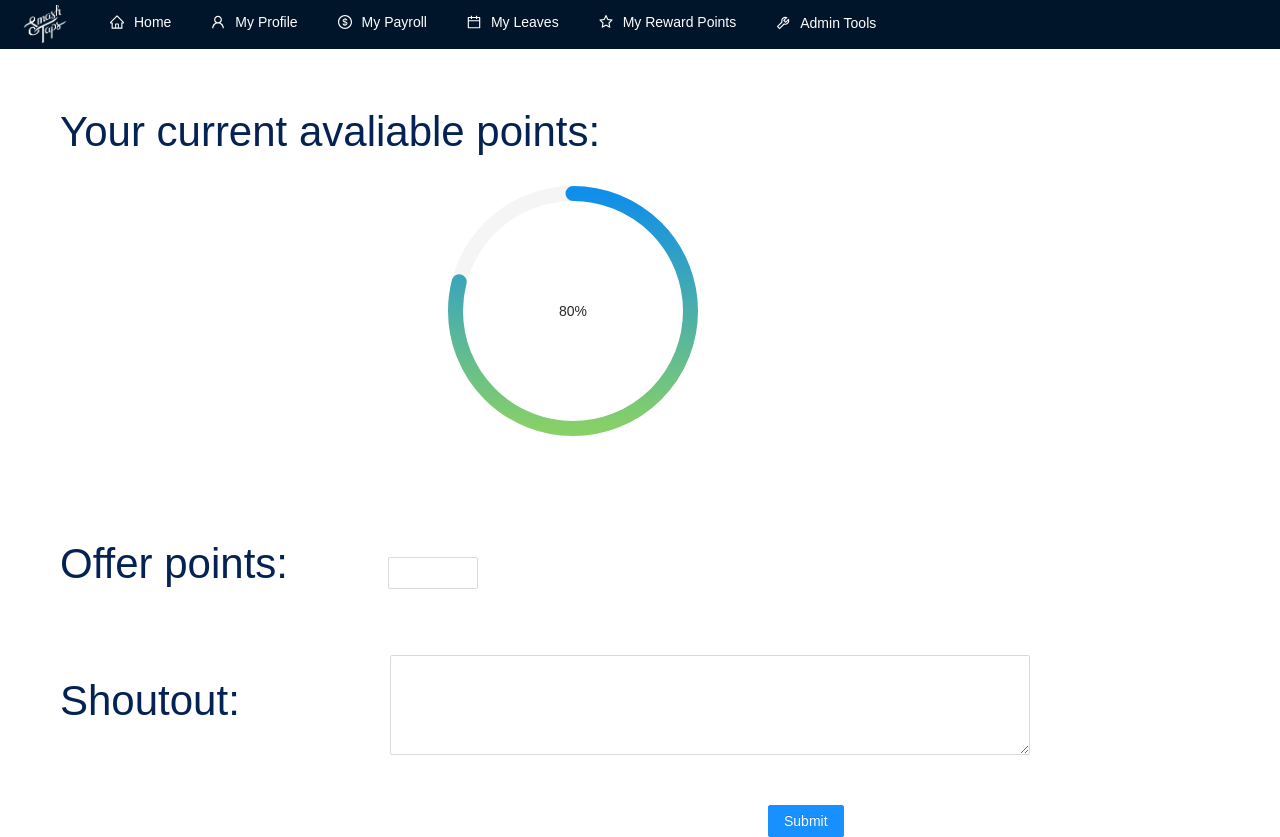
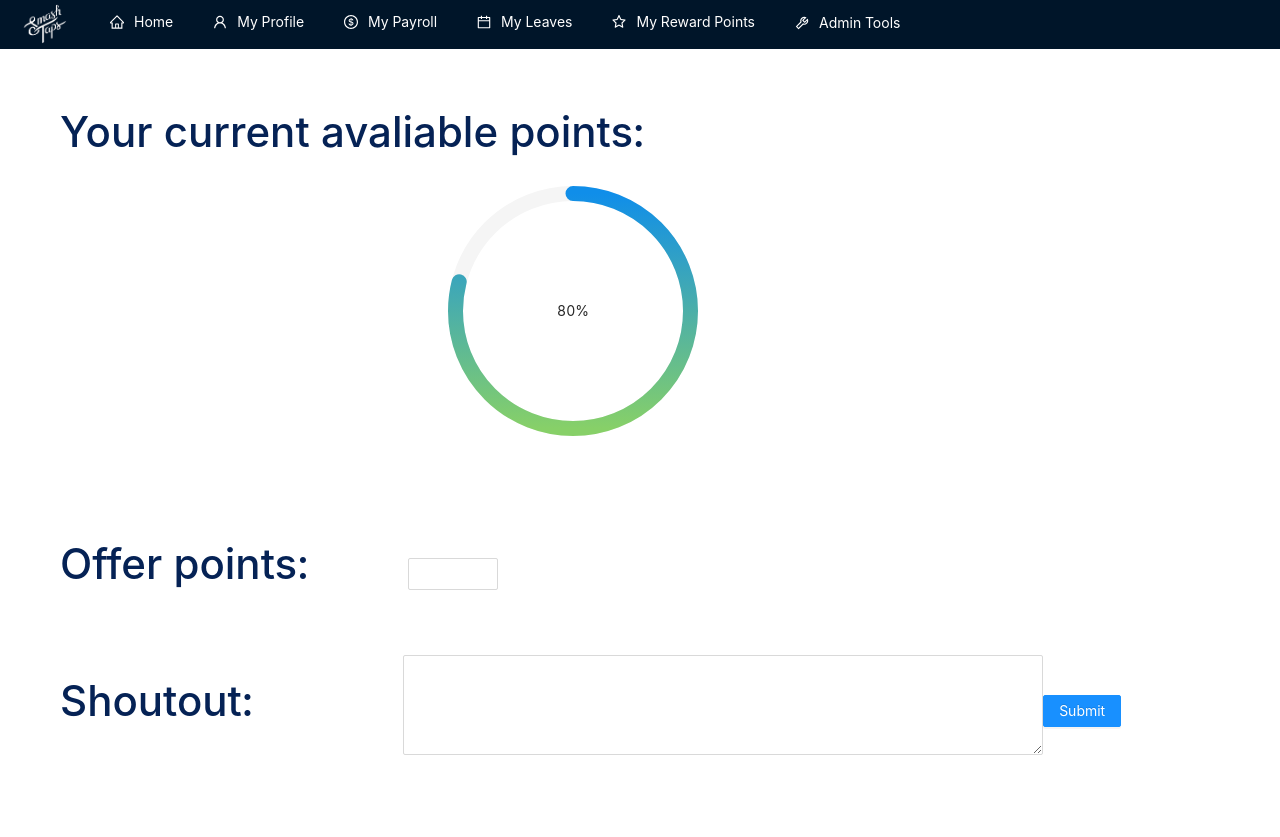
Before and after one commit to Lisa-SmashTaps/lisa-react, a React (Create React App) app: page /myrewards in a window 1280 px wide. After the commit the page ends 800 px from the top, so only its background shows below. Built offline with nearby package versions, Linux system fonts and the light colour scheme.

Commit message:
error fixed, add a reward page

```diff
--- a/src/Components/RewardsComponent/Reward.css
+++ b/src/Components/RewardsComponent/Reward.css
@@ -1,10 +1,4 @@
 @import '~antd/dist/antd.css';
-
-body {
-
-  font-family: sans-serif;
-  text-align: left;
-}
 
 .txt {
   font-size: 3em;
@@ -12,15 +6,6 @@ body {
   display: inline-block;
   margin-top:50px;
   margin-left:60px;
-
-
-}
-
-
-
-.btn{
-  margin-top:50px;
-  margin-left:60%;
 }
 
 .ProgressB{
```
